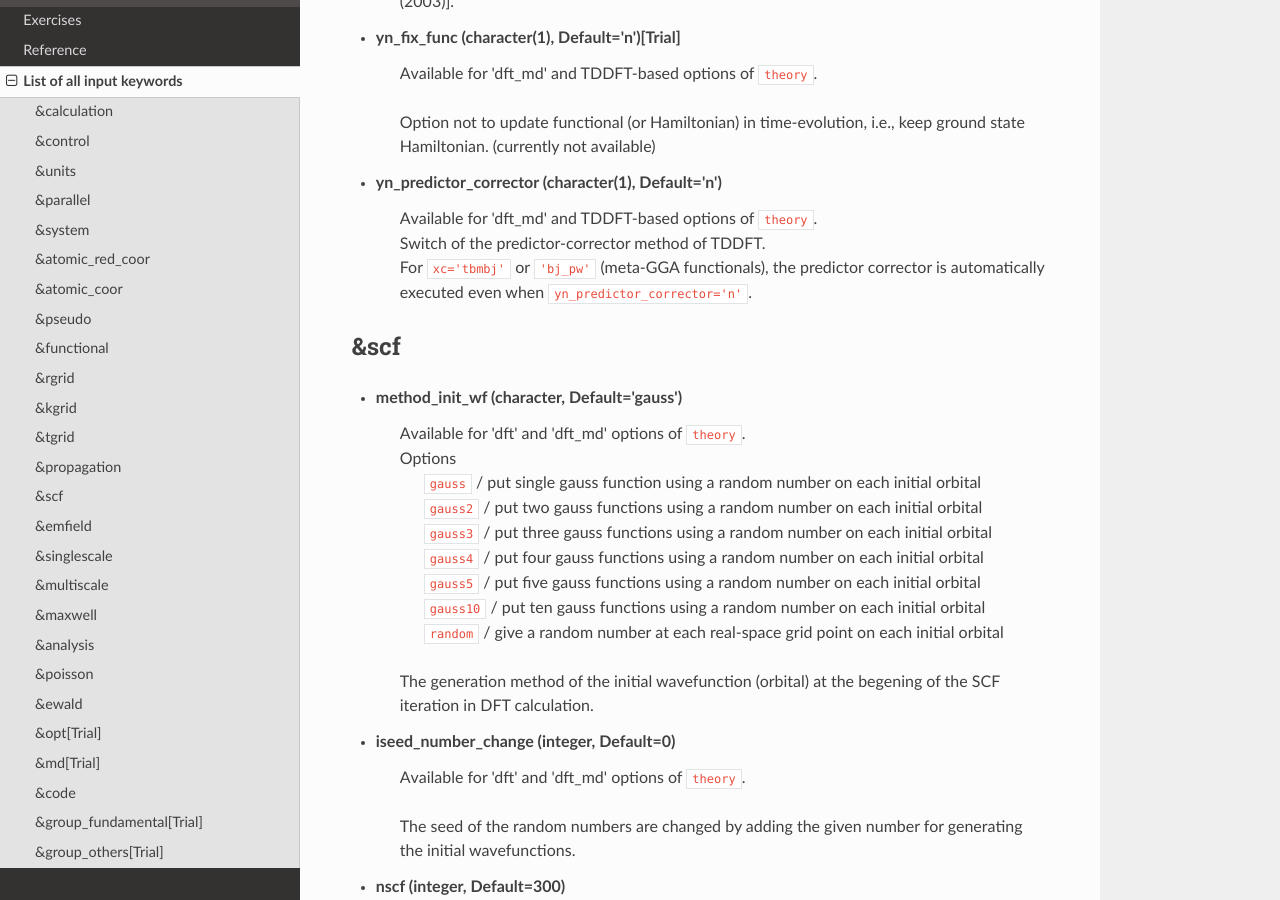
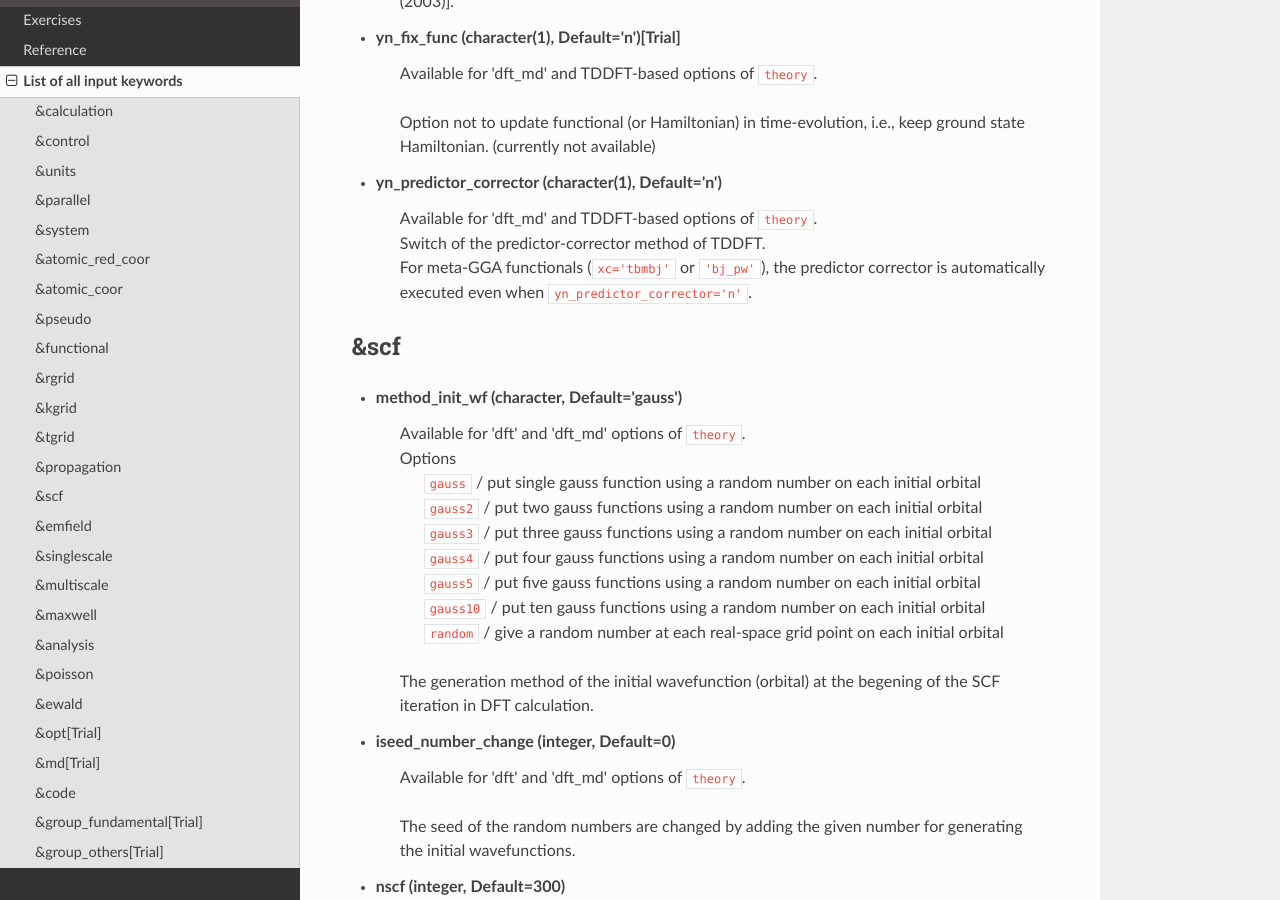
Before and after one commit to SALMON-TDDFT/SALMON-DOCS, a Sphinx documentation site: the page built from source/input_keyword_list.rst, in a window 1280 px wide and 900 px high, scrolled down 11902 px. Built offline with Sphinx 7.4.7 and the Read the Docs theme 2.0.0, drawn with Linux system fonts in a browser that asks for light colours; formulas are drawn with MathJax 3.

```diff
--- a/source/input_keyword_list.rst
+++ b/source/input_keyword_list.rst
@@ -434,7 +434,7 @@ Input for psudopotentials. Size of array (:) is equal to ``&system/nelem``.
 - **yn_predictor_corrector** (character(1), Default='n')
    | Available for 'dft_md' and TDDFT-based options of ``theory``.
    | Switch of the predictor-corrector method of TDDFT.
-   | For ``xc='tbmbj'`` or ``'bj_pw'`` (meta-GGA functionals), the predictor corrector is automatically executed even when ``yn_predictor_corrector='n'``.
+   | For meta-GGA functionals (``xc='tbmbj'`` or ``'bj_pw'``), the predictor corrector is automatically executed even when ``yn_predictor_corrector='n'``.
 
 &scf
 ----
```
